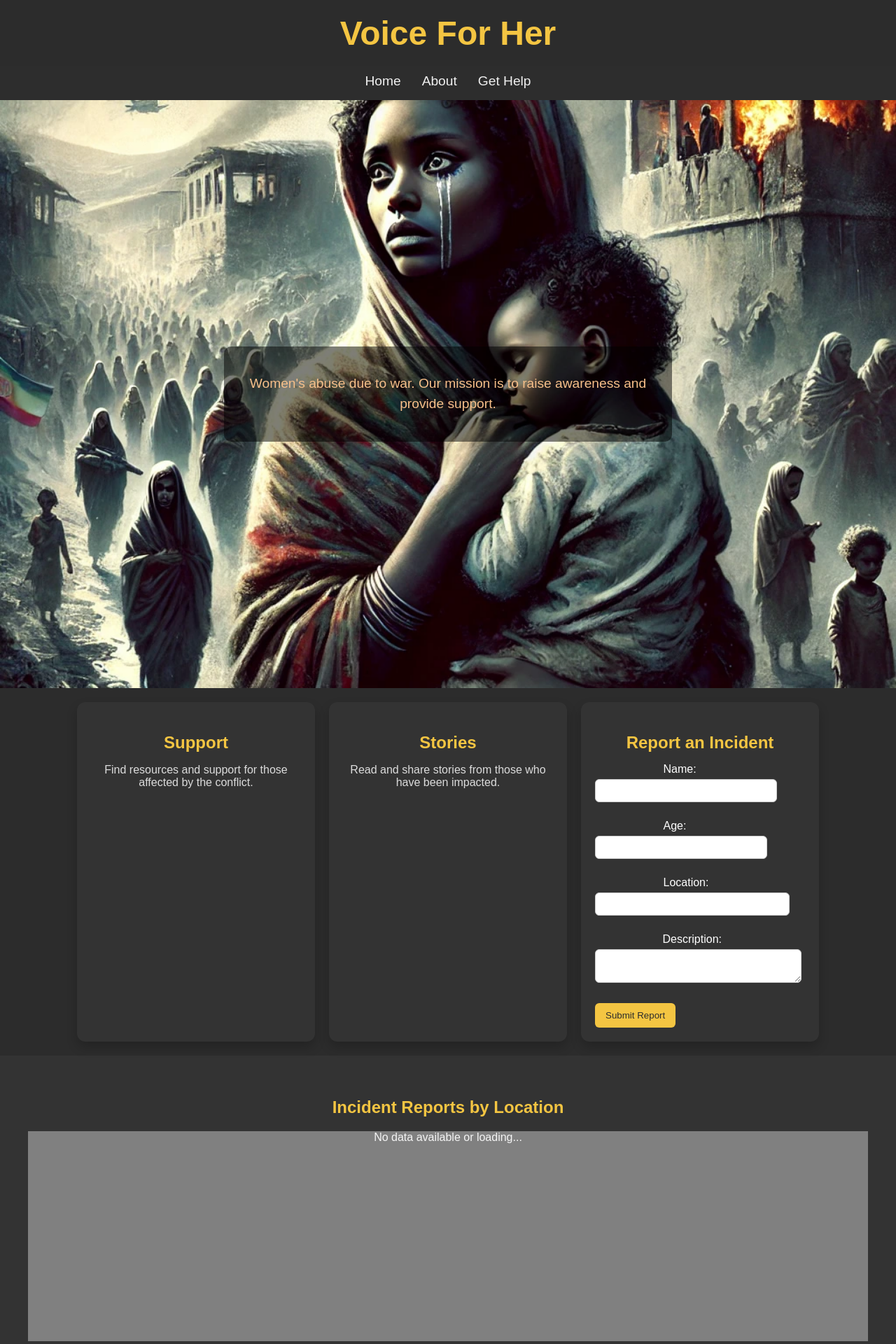
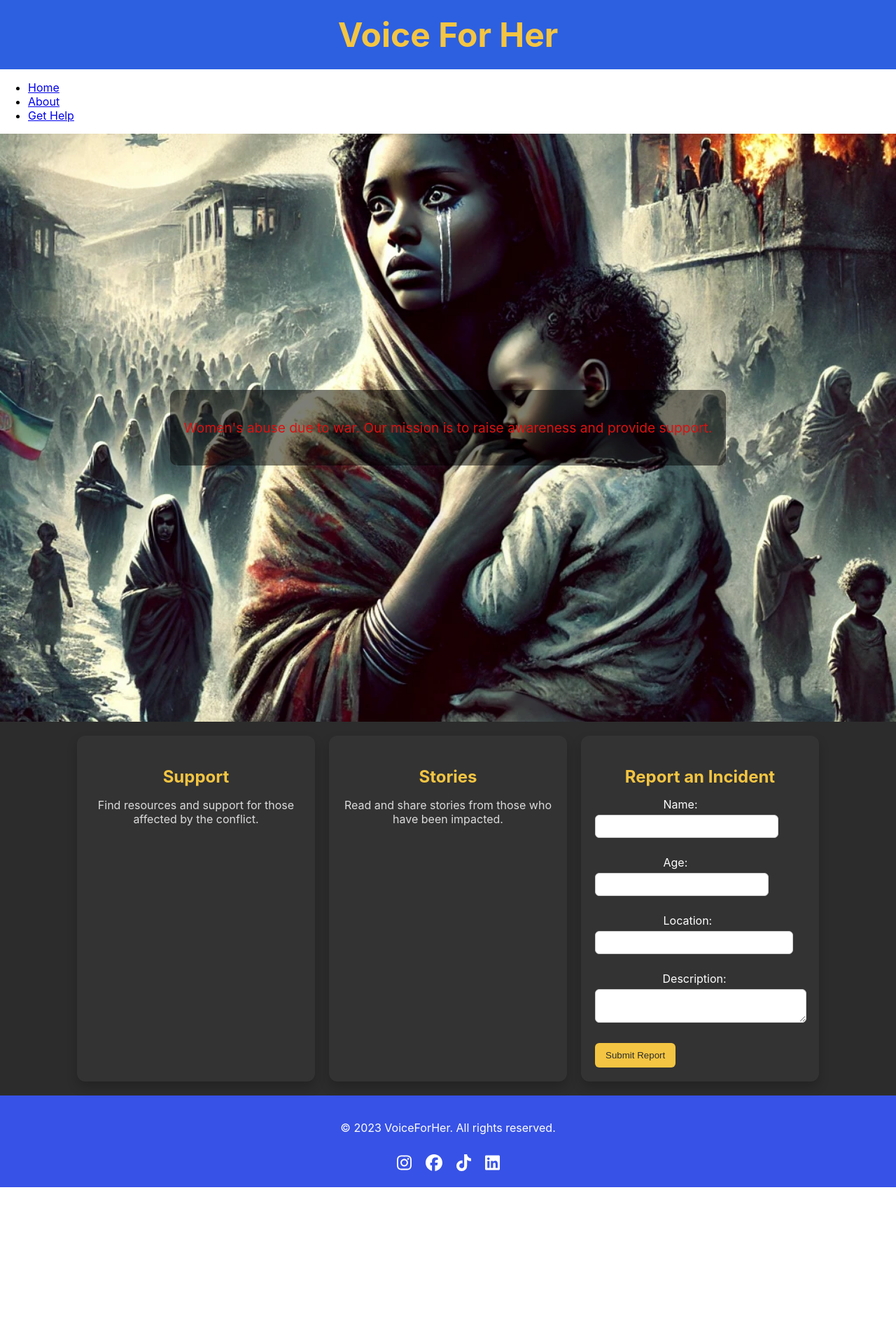
Before and after one commit to Yordiemma/voice-for-her-frontend, a React (Create React App) app: page / in a window 1280 px wide. Shown: the top 1920 px of the page at 70% size. After the commit the page ends 1696 px from the top, so only its background shows below. Built offline with nearby package versions, Linux system fonts and the light colour scheme; no server answers.

Commit message:
new chage

```diff
--- a/src/App.css
+++ b/src/App.css
@@ -1,109 +1,45 @@
-body {
-  font-family: 'Arial', sans-serif;
-  margin: 0;
-  padding: 0;
-  background-color: #2d2d2d; /* Dark background to reflect the serious tone */
-  color: #f0f0f0; /* Light text color for contrast */
+/* File: src/components/About.css */
+.site-header {
+  background-color: hsl(223, 90%, 42%); /* Same dark background as other pages */
+  text-align: center;
+  padding: 20px 0;
 }
 
-header {
-  background-color: #333; /* Dark header background */
-  padding: 20px;
-  text-align: center;
-  position: relative;
+.site-title {
+  color: #e7e5e0; /* Accent color */
+  font-size: 3rem;
+  margin: 0;
 }
 
-header h1 {
-  margin: 0;
-  font-size: 3rem;
-  color: #f7c08a; /* Muted color for the header text */
+.about-section {
+  background-color: hsl(215, 88%, 42%); /* Dark background to match Home and Get Help pages */
+  color: #f4f4f4;
+  padding: 60px;
+  max-width: 900px;
+  margin: 0 auto;
+  text-align: left;
+  border-radius: 12px; /* Rounded corners for consistency */
+  box-shadow: 0 8px 16px rgba(220, 236, 246, 0.3); /* Add depth with shadow */
 }
 
-nav ul {
-  list-style: none;
-  padding: 0;
-  display: flex;
-  justify-content: center;
-  margin-top: 10px;
+.profile-photo {
+  display: block;
+  max-width: 150px;
+  margin: 0 auto 20px;
+  border-radius: 50%; /* Round the image */
+  box-shadow: 0 4px 8px rgba(0, 0, 0, 0.3); /* Subtle shadow for the image */
 }
 
-nav ul li {
-  margin: 0 15px;
-}
-
-nav ul li a {
-  color: #f0f0f0;
-  text-decoration: none;
-  font-size: 1.2rem;
-}
-
-nav ul li a:hover {
-  text-decoration: underline;
-}
-
-/* Adjusted CSS for the Hero Section */
-.hero {
-  background: url('./assets/2\ .webp') no-repeat center center;
-  background-size: cover;
-  background-position: center top; /* Adjust this value to focus on the face */
-  height: 100vh; /* Increase the height if needed */
-  display: flex;
-  flex-direction: column;
-  justify-content: center;
-  align-items: center;
-  text-align: center;
-  color: #ffffff;
-  padding: 20px;
-}
-
-
-.hero h2 {
-  font-size: 2.5rem;
-  margin: 20px 0;
-}
-
-.hero p {
-  font-size: 1.2rem;
-  max-width: 600px;
-}
-
-/* Support/Resources Section */
-.cards {
-  display: flex;
-  justify-content: center;
-  flex-wrap: wrap;
-  gap: 20px;
-  padding: 20px;
-}
-
-.card {
-  background-color: #444; /* Card background */
-  border-radius: 8px;
-  padding: 20px;
-  width: 300px;
-  box-shadow: 0 4px 8px rgba(0, 0, 0, 0.2);
-}
-
-.card h3 {
-  font-size: 1.5rem;
-  margin-bottom: 10px;
-  color: #f7c08a;
-}
-
-.card p {
-  font-size: 1rem;
-  color: #ddd;
-}
-
-/* Footer */
-footer {
-  background-color: #333;
-  padding: 20px;
+.about-content h2 {
+  font-size: 2.2rem;
+  color: #f4c542; /* Accent color */
+  margin-bottom: 20px;
   text-align: center;
 }
 
-footer p {
-  margin: 0;
-  color: #ccc;
-  font-size: 0.9rem;
+.about-content p {
+  font-size: 1.2rem;
+  line-height: 1.8;
+  color: #f4f4f4; /* Light text for readability */
+  margin-bottom: 20px;
 }
--- a/src/App.js
+++ b/src/App.js
@@ -6,7 +6,7 @@ import { BrowserRouter as Router, Route, Routes } from 'react-router-dom';
 import HomePage from './components/HomePage';
 import About from './components/About';
 import Help from './components/Help';
-import IncidentReports from './components/IncidentReports'; // Import IncidentReports component
+
 
 function App() {
   return (
@@ -16,7 +16,7 @@ function App() {
           <Route path="/" element={<HomePage />} />
           <Route path="/about" element={<About />} />
           <Route path="/help" element={<Help />} />
-          <Route path="/incident-reports" element={<IncidentReports />} /> {/* New route */}
+
         </Routes>
       </div>
     </Router>
--- a/src/components/About.css
+++ b/src/components/About.css
@@ -1,6 +1,6 @@
 /* File: src/components/About.css */
 .site-header {
-  background-color: #2c2c2c; /* Same dark background as other pages */
+  background-color: hsl(223, 75%, 53%); /* Same dark background as other pages */
   text-align: center;
   padding: 20px 0;
 }
--- a/src/components/Footer.css
+++ b/src/components/Footer.css
@@ -1,6 +1,6 @@
 /* File: src/Footer.css */
 footer {
-  background-color: #333;
+  background-color: hsl(231, 78%, 56%);
   color: #fff;
   padding: 20px;
   text-align: center;
--- a/src/components/HomePage.css
+++ b/src/components/HomePage.css
@@ -6,7 +6,7 @@
 }
 
 .site-title {
-  color: #f4c542;
+  color: #f44242;
   font-size: 3rem;
   margin: 0;
 }
@@ -89,25 +89,3 @@
   cursor: pointer;
   transition: background-color 0.3s ease;
 }
-
-.report-form button:hover {
-  background-color: #ffdf80;
-}
-
-.data-visualization-section {
-  background-color: #333;
-  padding: 40px;
-  color: #f4f4f4;
-  text-align: center;
-}
-
-.data-visualization-section h2 {
-  color: #f4c542;
-  margin-bottom: 20px;
-}
-
-.visualization {
-  margin-top: 20px;
-  height: 300px; /* Ensure there's enough space for visualization */
-  background-color: grey; /* Temporary background to make it visible */
-}
--- a/src/components/HomePage.js
+++ b/src/components/HomePage.js
@@ -1,94 +1,21 @@
-import React, { useState, useEffect } from 'react';
+// File: src/components/HomePage.js
+import React from 'react';
 import Navbar from './Navbar';
 import Footer from './Footer';
 import './HomePage.css';
-import { BarChart, Bar, XAxis, YAxis, CartesianGrid, Tooltip, ResponsiveContainer } from 'recharts';
 
 function HomePage() {
-  const [formData, setFormData] = useState({
-    name: '',
-    age: '',
-    location: '',
-    description: '',
-    date: '',
-  });
-
-  const [data, setData] = useState([]);
-
-  const handleChange = (e) => {
-    const { name, value } = e.target;
-    setFormData({
-      ...formData,
-      [name]: value,
-    });
-  };
-
-  const handleSubmit = (e) => {
-    e.preventDefault();
-    // Post data to backend
-    fetch('http://localhost:5000/reports', {
-      method: 'POST',
-      headers: {
-        'Content-Type': 'application/json',
-      },
-      body: JSON.stringify(formData),
-    })
-      .then(response => response.json())
-      .then(data => {
-        console.log('Success:', data);
-        setFormData({
-          name: '',
-          age: '',
-          location: '',
-          description: '',
-          date: ''
-        });
-      })
-      .catch((error) => {
-        console.error('Error:', error);
-      });
-  };
-
-  useEffect(() => {
-    // Fetch data from backend
-    fetch('http://localhost:5000/reports')
-      .then(response => response.json())
-      .then(data => {
-        console.log('Fetched data:', data);
-        const locationData = data.reduce((acc, report) => {
-          const location = report.location;
-          if (!acc[location]) {
-            acc[location] = 0;
-          }
-          acc[location] += 1;
-          return acc;
-        }, {});
-
-        const chartData = Object.keys(locationData).map(location => ({
-          location,
-          count: locationData[location],
-        }));
-
-        setData(chartData);
-      })
-      .catch(error => {
-        console.error('Error fetching data:', error);
-      });
-  }, []);
-
   return (
     <div>
       <header className="site-header">
         <h1 className="site-title">Voice For Her</h1>
       </header>
       <Navbar />
-
       <section className="hero">
         <div className="hero-content">
           <p>Women's abuse due to war. Our mission is to raise awareness and provide support.</p>
         </div>
       </section>
-
       <section className="cards-section">
         <div className="card">
           <h3>Support</h3>
@@ -100,48 +27,27 @@ function HomePage() {
         </div>
         <div className="card">
           <h3>Report an Incident</h3>
-          <form className="report-form" onSubmit={handleSubmit}>
+          <form className="report-form">
             <label>
               Name:
-              <input type="text" name="name" value={formData.name} onChange={handleChange} required />
+              <input type="text" name="name" required />
             </label>
             <label>
               Age:
-              <input type="number" name="age" value={formData.age} onChange={handleChange} required />
+              <input type="number" name="age" required />
             </label>
             <label>
               Location:
-              <input type="text" name="location" value={formData.location} onChange={handleChange} required />
+              <input type="text" name="location" required />
             </label>
             <label>
               Description:
-              <textarea name="description" value={formData.description} onChange={handleChange} required></textarea>
+              <textarea name="description" required></textarea>
             </label>
-
             <button type="submit">Submit Report</button>
           </form>
         </div>
       </section>
-
-      <section className="data-visualization-section">
-        <h2>Incident Reports by Location</h2>
-        <div className="visualization">
-          {data.length > 0 ? (
-            <ResponsiveContainer width="100%" height={400}>
-              <BarChart data={data} layout="vertical" margin={{ top: 20, right: 30, left: 20, bottom: 5 }}>
-                <CartesianGrid strokeDasharray="3 3" />
-                <XAxis type="number" />
-                <YAxis type="category" dataKey="location" />
-                <Tooltip />
-                <Bar dataKey="count" fill="#8884d8" />
-              </BarChart>
-            </ResponsiveContainer>
-          ) : (
-            <p>No data available or loading...</p>
-          )}
-        </div>
-      </section>
-
       <Footer />
     </div>
   );
--- a/src/components/Navbar.css
+++ b/src/components/Navbar.css
@@ -20,11 +20,11 @@
 .hero-title {
   font-size: 3rem;
   margin-bottom: 20px;
-  color: #f7c08a; /* Match the color scheme of the "Get Help" page */
+  color: hsl(0, 74%, 45%); /* Match the color scheme of the "Get Help" page */
 }
 
 .hero p {
   font-size: 1.2rem;
   line-height: 1.5;
-  color: #f7c08a; /* Match the color scheme of the "Get Help" page */
+  color: hsl(0, 85%, 46%); /* Match the color scheme of the "Get Help" page */
 }
```
Also changed, not shown: src/components/Help.css (indentation only), 1 other file (tests, documents, lock files or other folders).
